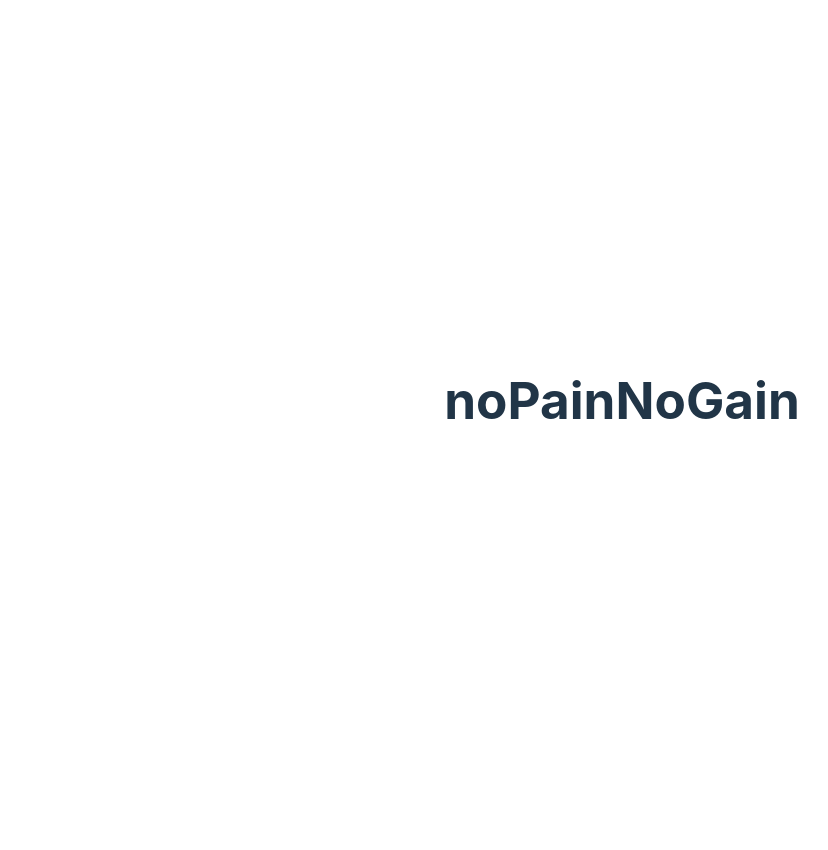
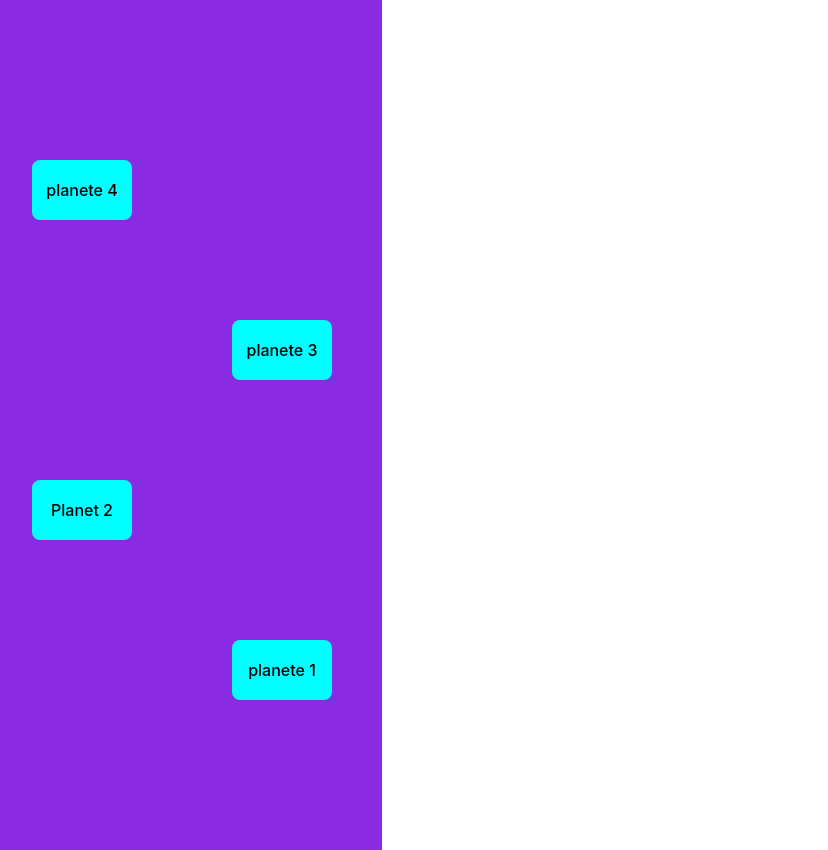
Before and after one commit to JoyMarkarian/SpaceJourney, a React (Vite) app: page / in a window 1280 px wide. Shown: the whole page, without its empty margins (18-846 px from the left). Before the commit the page ends 800 px from the top, so only its background shows below. Built offline with nearby package versions, Linux system fonts and the light colour scheme.

Commit message:
création des planète en bouton avec affichage d'une modale si on ne peut pas accéder à une planète

```diff
--- a/src/App.jsx
+++ b/src/App.jsx
@@ -1,10 +1,12 @@
-import React from 'react';
-import './App.css';
+import React, { useState } from 'react';
+import Map from './pages/Map';
+import './pages/map.css';
 
 function App() {
+  const [isClickable, setClickable] = useState(false);
   return (
-    <div className="App">
-      <h1>noPainNoGain</h1>
+    <div>
+      <Map isClickable={isClickable} setClickable={setClickable} />
     </div>
   );
 }
--- /dev/null
+++ b/src/pages/Map.jsx
@@ -0,0 +1,25 @@
+import React, { useState, useEffect } from 'react';
+
+// eslint-disable-next-line react/prop-types
+function Map({ isClickable }) {
+  const [displayModal, setDisplayModal] = useState(false);
+  const handleClick = () => {
+    console.log('bonjour');
+  };
+
+  const handleDisplayModal = () => {
+    setDisplayModal(!displayModal);
+  };
+
+  return (
+    <div className="map-bg">
+      {displayModal ? <button type="button" onClick={() => setDisplayModal(false)} className="map-not-possible">no possible</button> : ''}
+      <button type="button" className="map-planet map-planet-1">planete 1</button>
+      <button type="button" className="map-planet map-planet-2" onClick={isClickable ? handleClick : handleDisplayModal}>Planet 2</button>
+      <button type="button" className="map-planet map-planet-3" onClick={isClickable ? handleClick : handleDisplayModal}>planete 3</button>
+      <button type="button" className="map-planet map-planet-4" onClick={isClickable ? handleClick : handleDisplayModal}>planete 4</button>
+    </div>
+  );
+}
+
+export default Map;
--- /dev/null
+++ b/src/pages/map.css
@@ -0,0 +1,51 @@
+.map-bg {
+    background-color: blueviolet;
+    height: 850px;
+    width: 400px;
+    position: relative;
+}
+
+.map-planet {
+    display: flex;
+    justify-content: center;
+    align-items: center;
+    position: absolute;
+    background-color: aqua;
+    height: 60px;
+    width: 100px;
+    padding: 5px;
+}
+
+.map-planet-1 {
+    top: 80vh;
+    left: 250px;
+}
+
+.map-planet-2 {
+    top: 60vh;
+    left: 50px;
+}
+
+.map-planet-3 {
+    top: 40vh;
+    left: 250px;
+}
+
+.map-planet-4 {
+    top: 20vh;
+    left: 50px;
+}
+
+.map-not-possible {
+    display: flex;
+    justify-content: center;
+    align-items: center;
+    color: brown;
+    background-color: azure;
+    position: absolute;
+    height: 300px;
+    width: 300px;
+    top: 30vh;
+    left: 50px;
+    z-index: 1;
+}
```
